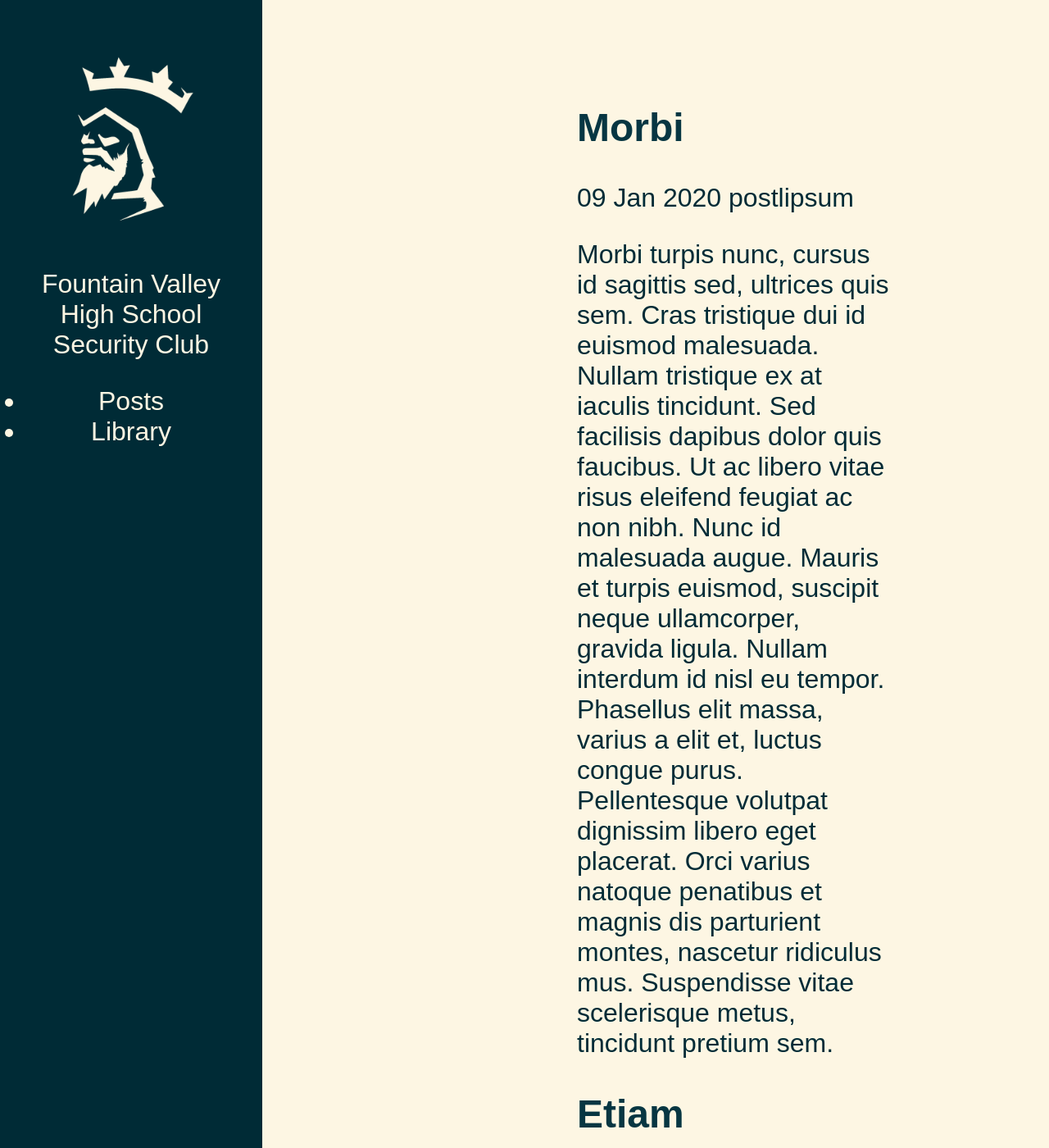
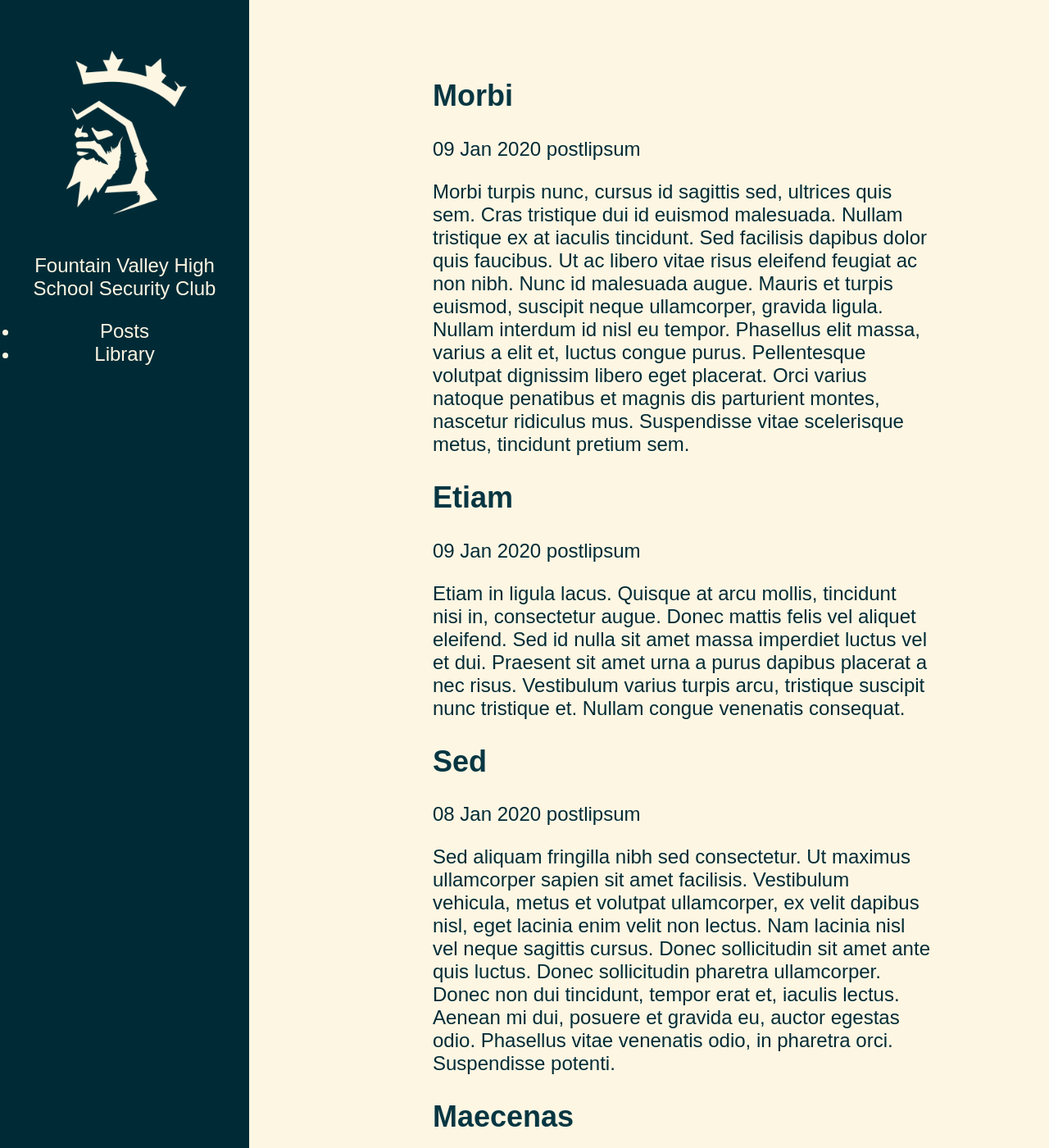
Before and after one commit to FVHSsec/fvhssec.github.io, a Jekyll site: the page built from index.md, in a window 1280 px wide and 1400 px high. Shown: the whole window at 82% size. Built offline with Jekyll 4.4.1, drawn with Linux system fonts in a browser that asks for light colours.

Commit message:
Update main.css

```diff
--- a/assets/css/main.css
+++ b/assets/css/main.css
@@ -19,13 +19,13 @@ html {
 
 @media (min-width : 48em) {
     html {
-        font-size : 16px;
+        font-size : 14px;
     }
 }
 
 @media (min-width : 58em) {
     html {
-        font-size : 24pt;
+        font-size : 18pt;
     }
 }
 
```
